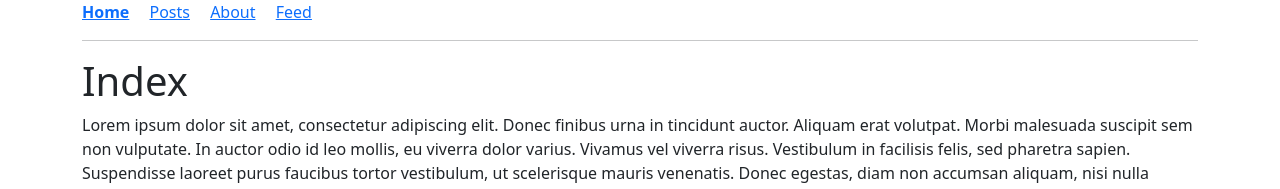
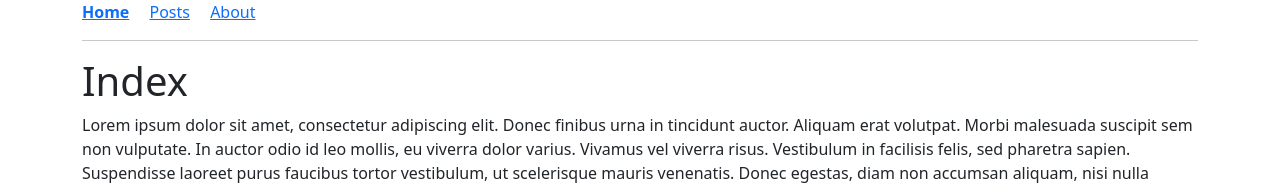
Before and after one commit to tonepaintingindustries/oldsite, a Jekyll site: the page built from index.md, in a window 1280 px wide. Shown: the top 189 px of the page. Built offline with Jekyll 4.4.1, drawn with Linux system fonts in a browser that asks for light colours.

Commit message:
Update nav.yml

```diff
--- a/_data/nav.yml
+++ b/_data/nav.yml
@@ -9,5 +9,5 @@ items:
 - title: About
   url: /about
 
-- title: Feed
-  url: /feed.xml
+- title:
+  url:
```
